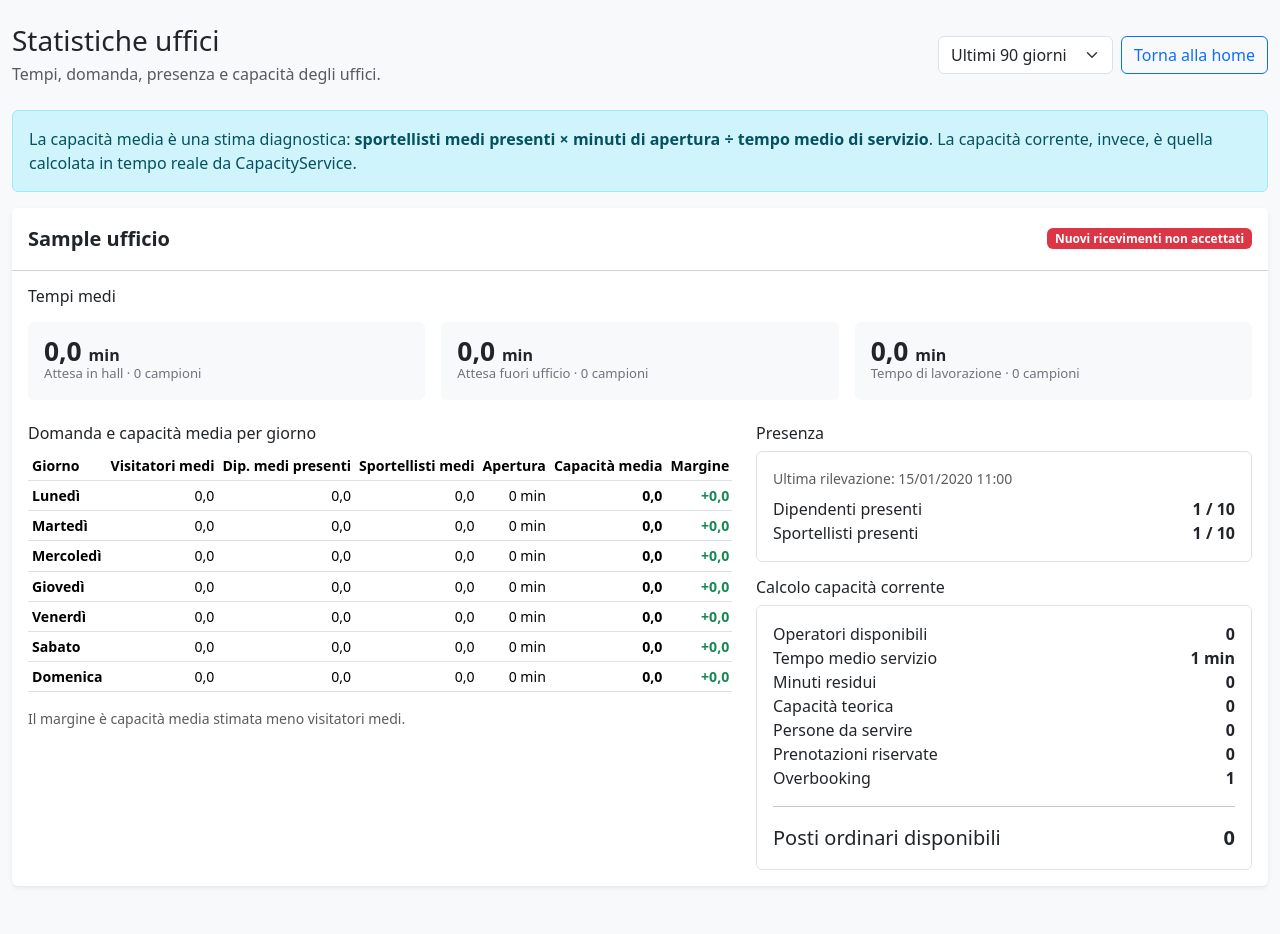
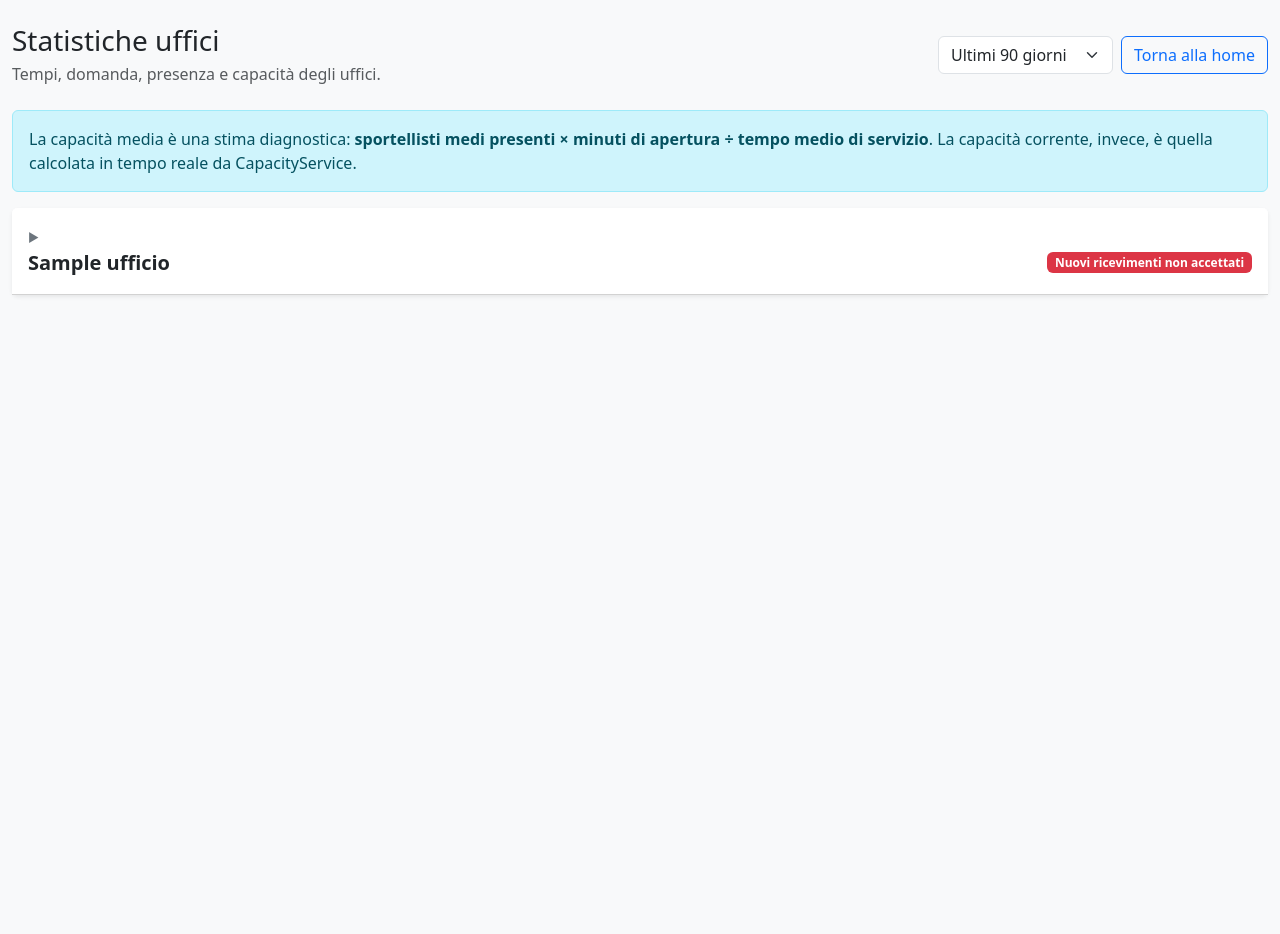
Before and after one commit to gpannullo/controlloaccessi, a Django app: page /dashboard/dirigenza/statistiche/ in a window 1280 px wide. After the commit the page ends 296 px from the top, so only its background shows below. Run offline with Django 5.2, Linux system fonts and the light colour scheme; a user stored in the database is signed in; tables that the repository leaves empty hold one stand-in row (values such as "Sample post"); parts of the project's set-up code (start-up, migrations or seed data) failed here and were passed over; some libraries are stand-ins or nearby versions.

Commit message:
Collapse office statistics sections

```diff
--- a/templates/dashboard/statistiche_uffici.html
+++ b/templates/dashboard/statistiche_uffici.html
@@ -19,6 +19,28 @@
     .stats-table td {
         white-space: nowrap;
         font-size: .88rem;
+    }
+
+    .office-stat summary {
+        cursor: pointer;
+        list-style: none;
+    }
+
+    .office-stat summary::-webkit-details-marker {
+        display: none;
+    }
+
+    .office-stat summary::before {
+        content: "▶";
+        color: #6c757d;
+        font-size: .75rem;
+        margin-right: .6rem;
+        transition: transform .15s ease;
+        display: inline-block;
+    }
+
+    .office-stat[open] summary::before {
+        transform: rotate(90deg);
     }
 </style>
 
@@ -67,9 +89,9 @@
     </div>
 
     {% for riga in righe %}
-        <div class="card shadow-sm border-0 mb-4">
+        <details class="office-stat card shadow-sm border-0 mb-3">
 
-            <div class="card-header bg-white py-3">
+            <summary class="card-header bg-white py-3">
                 <div class="d-flex justify-content-between align-items-center">
                     <strong class="fs-5">
                         {{ riga.ufficio.nome }}
@@ -85,7 +107,7 @@
                         </span>
                     {% endif %}
                 </div>
-            </div>
+            </summary>
 
             <div class="card-body">
 
@@ -290,7 +312,7 @@
 
                 </div>
             </div>
-        </div>
+        </details>
     {% endfor %}
 </div>
 {% endblock %}
```
